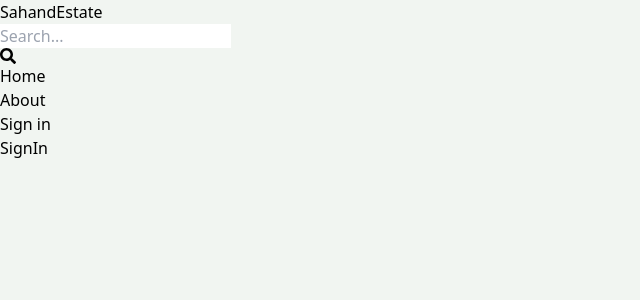
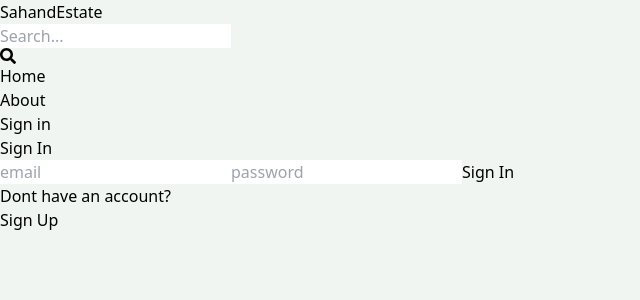
Before and after one commit to abdullah7834/mern-realEstate, a React (Vite) app in the folder Client/: page /sign-in in a window 1280 px wide. Shown: the top 300 px of the page, without its empty margins (0-640 px from the left). Built offline with nearby package versions, Linux system fonts and the light colour scheme.

Commit message:
complete sign in functionality and make changes in error function in utils

```diff
--- a/Client/src/pages/SignIn.jsx
+++ b/Client/src/pages/SignIn.jsx
@@ -1,8 +1,66 @@
-import React from 'react'
+import React , {useState} from 'react'
+import {Link , useNavigate} from 'react-router-dom'
+
+
+
 
 function SignIn() {
+  const [formdata , setFormData] = useState({})
+  const [error , setError] = useState(null)
+  const [loading , setLoading]=  useState(false)
+  const navigate = useNavigate()
+  const handleChange = (e) =>{
+   setFormData({
+    ...formdata ,
+    [e.target.id] : e.target.value
+   })
+  }
+  const handleSubmit =async (e) =>{
+    e.preventDefault();
+    try {
+      setLoading(true)
+   const res = await fetch('/api/auth/signin' ,
+    {
+      method : 'POST',
+    headers :{
+    'Content-Type' : 'application/json '
+    },
+    body : JSON.stringify(formdata)
+    }
+   )
+  const data =await res.json();
+ if(!data.success){
+  setError(data.message || "SomeThing Went Wrong , Please Try Again Later ")
+  setLoading(false)
+  return ;
+ }
+ setLoading(false)
+ setError(null)
+ navigate('/')
+
+    } catch (error) {
+      setLoading(false)
+      setError(error.message || "An error Occured please try again later")
+    }
+
+  }
+
   return (
-    <div>SignIn</div>
+    <div className='p-3 max-w-lg mx-auto'>
+      <h1 className='text-3xl text-center font-bold my-7' >Sign In</h1>
+      <form onSubmit={handleSubmit} className='flex flex-col gap-4 '>
+        <input type="email" placeholder='email'  id='email' className='border p-3 rounded-lg'  onChange={handleChange} />
+        <input type="password" placeholder='password' id='password' className='border p-3 rounded-lg'  onChange={handleChange} />
+        <button className='bg-slate-700 text-white p-3 rounded-lg uppercase hover:opacity-95 disabled:opacity-80' disabled ={loading} > {loading ? 'Loading ... ' : 'Sign In'}</button>
+      </form>
+      <div className='flex gap-2 mt-5 '>
+        <p>Dont have an account?</p>
+        <Link to={'/sign-up'}>
+        <span className='text-blue-700'>Sign Up</span>
+        </Link>
+      </div>
+      {error && <p className='text-red-500'>{error}</p>}
+    </div>
   )
 }
 
--- a/Client/src/pages/SignUp.jsx
+++ b/Client/src/pages/SignUp.jsx
@@ -5,7 +5,7 @@
 
 
 function SignUp() {
-  const [formdata , setFormData] = useState({username :'' , email :'' , password : ''})
+  const [formdata , setFormData] = useState({})
   const [error , setError] = useState(null)
   const [loading , setLoading]=  useState(false)
   const navigate = useNavigate()
@@ -23,12 +23,12 @@
     {
       method : 'POST',
     headers :{
-    'Content-Type' : 'application/json '
+    'Content-Type' : 'application/json'
     },
     body : JSON.stringify(formdata)
     }
    )
-  const data = res.json();
+  const data =await res.json();
  if(data.success === false){
   setError(data.message)
   setLoading(false)
@@ -49,9 +49,9 @@
     <div className='p-3 max-w-lg mx-auto'>
       <h1 className='text-3xl text-center font-bold my-7' >Sign Up</h1>
       <form onSubmit={handleSubmit} className='flex flex-col gap-4 '>
-        <input type="text"  placeholder='username' id='username' className='border p-3 rounded-lg' value={formdata.username}onChange={handleChange} />
-        <input type="email" placeholder='email'  id='email' className='border p-3 rounded-lg' value={formdata.email} onChange={handleChange} />
-        <input type="password" placeholder='password' id='password' className='border p-3 rounded-lg' value={formdata.password} onChange={handleChange} />
+        <input type="text"  placeholder='username' id='username' className='border p-3 rounded-lg' onChange={handleChange} />
+        <input type="email" placeholder='email'  id='email' className='border p-3 rounded-lg'  onChange={handleChange} />
+        <input type="password" placeholder='password' id='password' className='border p-3 rounded-lg'  onChange={handleChange} />
         <button className='bg-slate-700 text-white p-3 rounded-lg uppercase hover:opacity-95 disabled:opacity-80' disabled ={loading} > {loading ? 'Loading ... ' : 'Sign Up'}</button>
       </form>
       <div className='flex gap-2 mt-5 '>
```
Also changed, not shown: 1 other file (tests, documents, lock files or other folders).
